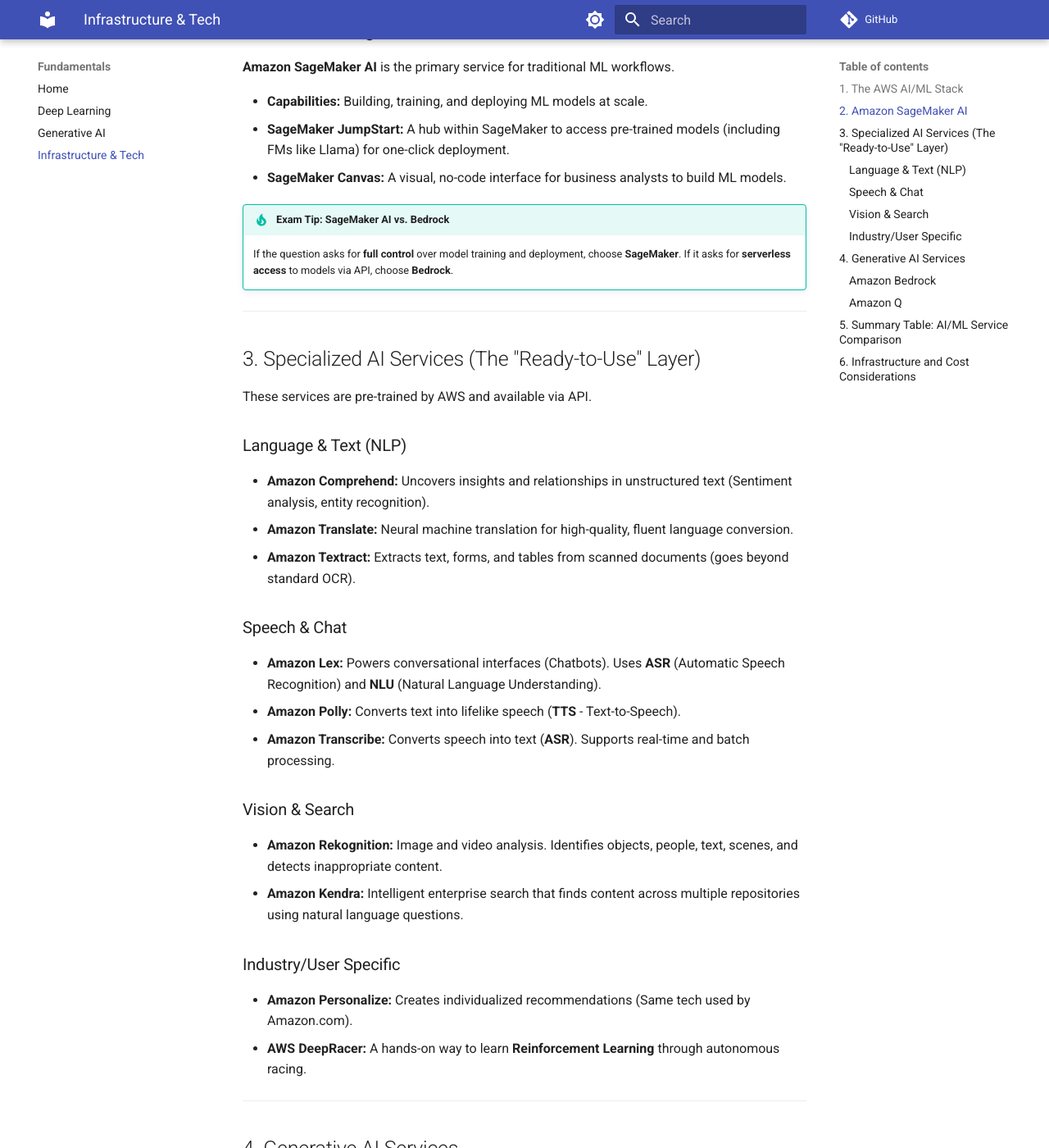
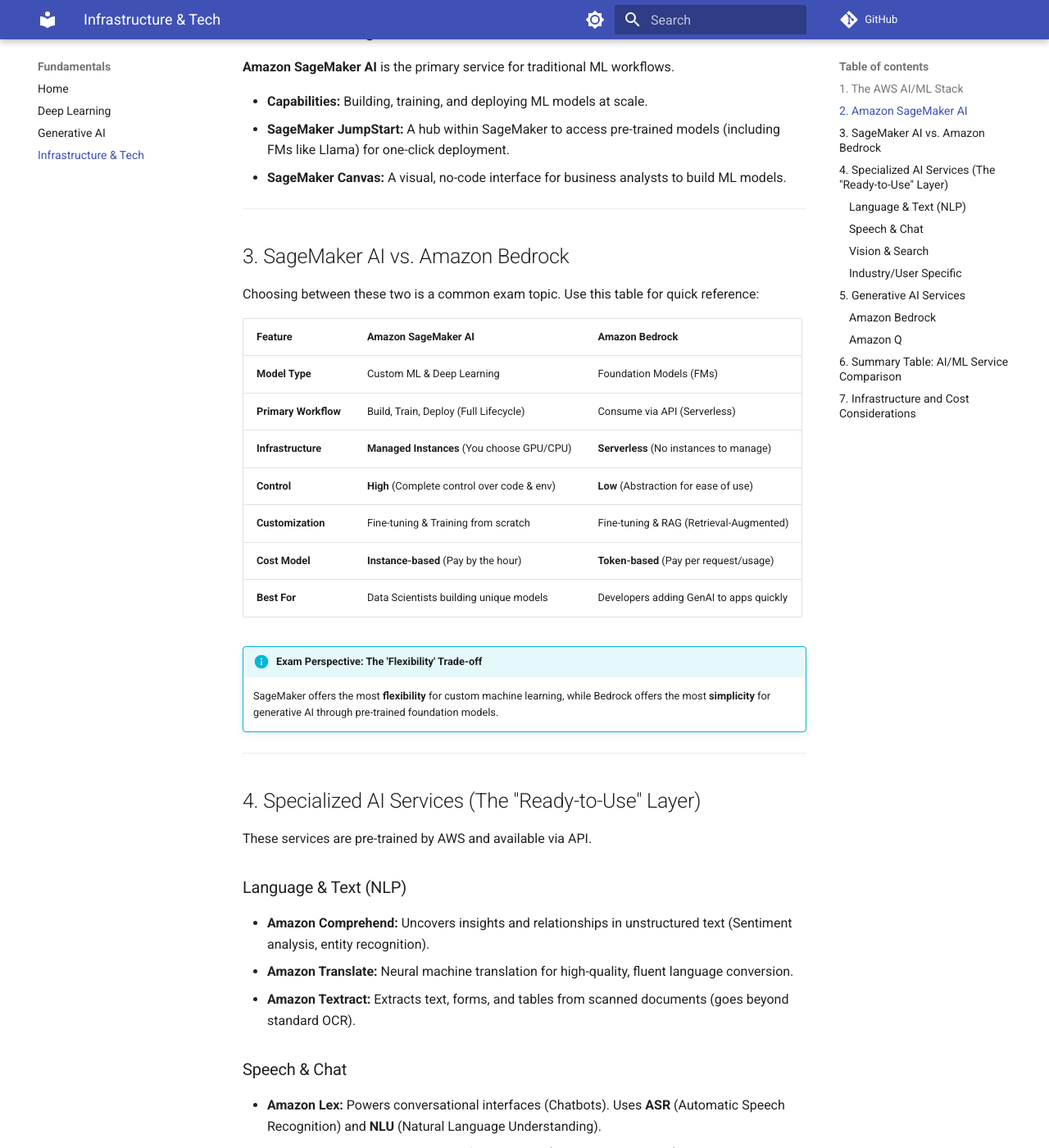
Before and after one commit to kvcenation5/aws-ai-practitioner-exam, an MkDocs documentation site: the page built from docs/04-aws-infrastructure-technologies.md, in a window 1280 px wide and 1400 px high, scrolled down 812 px. Shown: the whole window at 82% size. Built offline with MkDocs 1.6.1 and Material for MkDocs 9.7.7, drawn with Linux system fonts in a browser that asks for light colours; comment, search, counter and statistics services are not loaded; some of the changed text lies outside the part shown.

Commit message:
Add detailed SageMaker AI vs. Amazon Bedrock comparison table

```diff
--- a/docs/04-aws-infrastructure-technologies.md
+++ b/docs/04-aws-infrastructure-technologies.md
@@ -26,12 +26,29 @@
 *   **SageMaker JumpStart:** A hub within SageMaker to access pre-trained models (including FMs like Llama) for one-click deployment.
 *   **SageMaker Canvas:** A visual, no-code interface for business analysts to build ML models.
 
-!!! tip "Exam Tip: SageMaker AI vs. Bedrock"
-    If the question asks for **full control** over model training and deployment, choose **SageMaker**. If it asks for **serverless access** to models via API, choose **Bedrock**.
+---
+
+## 3. SageMaker AI vs. Amazon Bedrock
+
+Choosing between these two is a common exam topic. Use this table for quick reference:
+
+| Feature | Amazon SageMaker AI | Amazon Bedrock |
+| :--- | :--- | :--- |
+| **Model Type** | Custom ML & Deep Learning | Foundation Models (FMs) |
+| **Primary Workflow** | Build, Train, Deploy (Full Lifecycle) | Consume via API (Serverless) |
+| **Infrastructure** | **Managed Instances** (You choose GPU/CPU) | **Serverless** (No instances to manage) |
+| **Control** | **High** (Complete control over code & env) | **Low** (Abstraction for ease of use) |
+| **Customization** | Fine-tuning & Training from scratch | Fine-tuning & RAG (Retrieval-Augmented) |
+| **Cost Model** | **Instance-based** (Pay by the hour) | **Token-based** (Pay per request/usage) |
+| **Best For** | Data Scientists building unique models | Developers adding GenAI to apps quickly |
+
+!!! info "Exam Perspective: The 'Flexibility' Trade-off"
+    SageMaker offers the most **flexibility** for custom machine learning, while Bedrock offers the most **simplicity** for generative AI through pre-trained foundation models.
+
 
 ---
 
-## 3. Specialized AI Services (The "Ready-to-Use" Layer)
+## 4. Specialized AI Services (The "Ready-to-Use" Layer)
 
 These services are pre-trained by AWS and available via API.
 
@@ -85,7 +102,7 @@
 
 ---
 
-## 6. Infrastructure and Cost Considerations
+## 7. Infrastructure and Cost Considerations
 
 *   **Security:** AWS uses a **Shared Responsibility Model**. AWS secures the infrastructure; you secure your data and model configurations.
 *   **Privacy:** In Amazon Bedrock, your data is **not used** to train the base models.
```
Also changed, not shown: other parts of docs/04-aws-infrastructure-technologies.md (+2 -2 lines).
